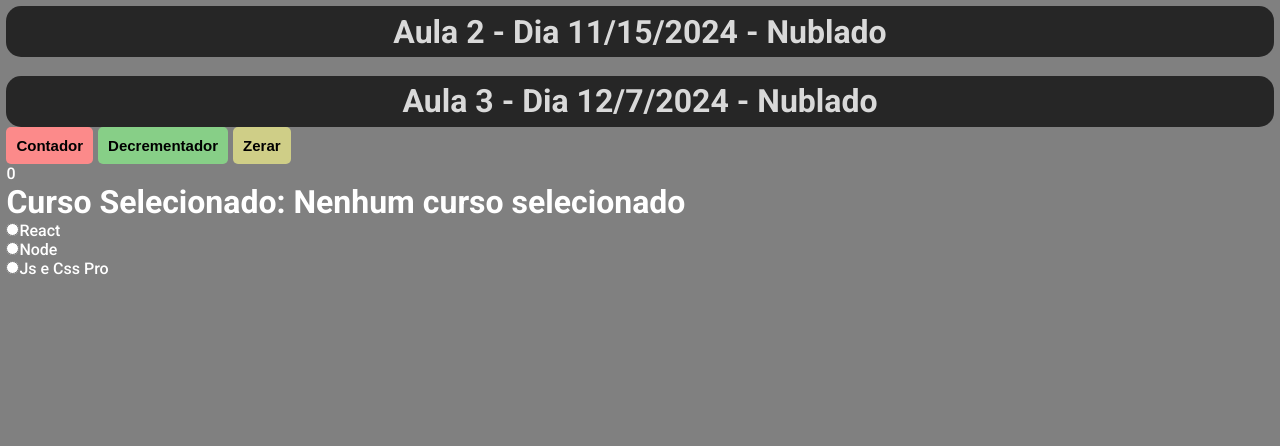
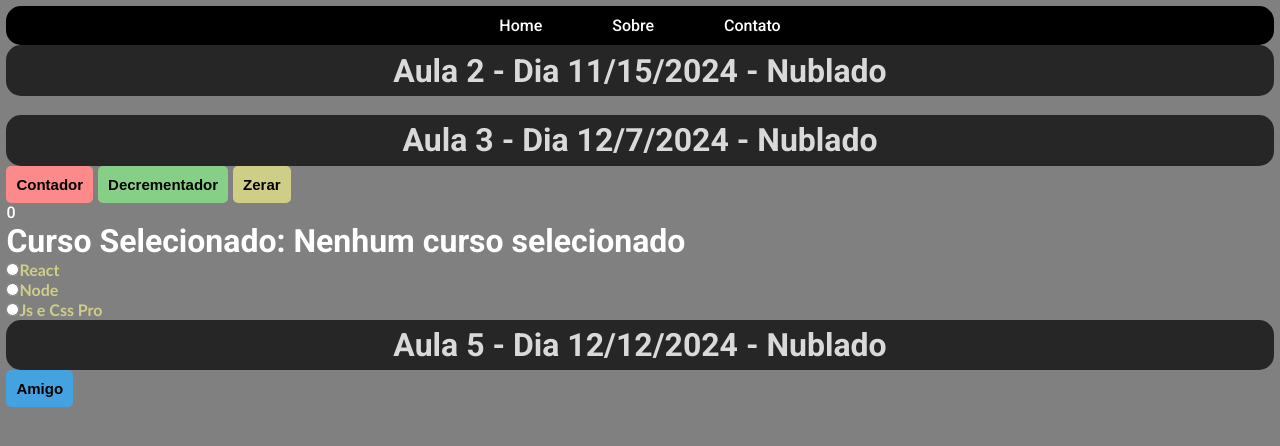
Before and after one commit to wagnerworst/ReactJS, a React (Vite) app in the folder app-react/: page / in a window 1280 px wide. Shown: the top 446 px of the page. Built offline with nearby package versions, Linux system fonts and the light colour scheme.

Commit message:
implementa Nav e Scss

```diff
--- a/app-react/package.json
+++ b/app-react/package.json
@@ -12,12 +12,14 @@
   "dependencies": {
     "react": "^18.3.1",
     "react-dom": "^18.3.1",
-    "sass": "^1.80.6"
+    "sass": "^1.80.6",
+    "styled-components": "^6.1.13"
   },
   "devDependencies": {
     "@eslint/js": "^9.13.0",
     "@types/react": "^18.3.12",
     "@types/react-dom": "^18.3.1",
+    "@types/styled-components": "^5.1.34",
     "@vitejs/plugin-react": "^4.3.3",
     "eslint": "^9.13.0",
     "eslint-plugin-react-hooks": "^5.0.0",
--- a/app-react/src/App.tsx
+++ b/app-react/src/App.tsx
@@ -1,8 +1,9 @@
 import { useEffect ,useState } from 'react';
 import './App.css';
 import Header from './Components/Header';
-import Botao from './Components/Botao';
 import SelecionaCurso from './Components/SelecionaCurso';
+import BotaoCustom from './Components/Botao/botao.styled';
+import MenuCustom from './Components/Menu/menu.styled';
 
 const App = () => {
   //Variavel "dinâmcia"
@@ -20,6 +21,7 @@ const App = () => {
 
   return (
     <>
+      <MenuCustom/>
       <Header
         texto="Aula"
         aula={2}
@@ -36,23 +38,36 @@ const App = () => {
       >
         Nublado
       </Header>
-      <Botao
+      <BotaoCustom
         texto='Contador'
         severidade='perigo'
         onClick={()=> {setNumero(numero + 1)}}
       />
-        <Botao
+        <BotaoCustom
         texto='Decrementador'
         severidade='sucesso'
         onClick={()=> {setNumero(numero - 1)}}
       />
-      <Botao
+      <BotaoCustom
         texto='Zerar'
         severidade='alerta'
         onClick={()=> {setNumero(0)}}
       />
       <p>{numero}</p>
       <SelecionaCurso/>
+
+      <Header
+        texto="Aula"
+        aula={5}
+        data={new Date(2024,11,12)}
+      >
+        Nublado
+      </Header>
+      <BotaoCustom
+        texto='Amigo'
+        severidade='amigo'
+        onClick={()=> {setNumero(numero + 1)}}
+      />
     </>
   )
 }
--- a/app-react/src/Components/Botao/index.scss
+++ b/app-react/src/Components/Botao/botao.styled.ts
@@ -1,4 +1,7 @@
-button{
+import styled from "styled-components";
+import Botao from ".";
+
+const BotaoCustom = styled(Botao)`
   padding: 10px;
   border-radius: 5px;
   border: none;
@@ -17,4 +20,10 @@ button{
   &.alerta{
     background-color: rgb(207, 206, 135);
   }
-}
+
+  &.amigo{
+    background-color: rgb(68, 162, 224);
+  }
+`;
+
+export default BotaoCustom;
--- a/app-react/src/Components/Botao/index.tsx
+++ b/app-react/src/Components/Botao/index.tsx
@@ -1,22 +1,23 @@
 import React from 'react';
-import './index.scss'
 
 enum severidadeEnum{
   perigo,
   sucesso,
   alerta,
+  amigo
 }
 
 interface BotaoProps{
   texto: string,
   severidade: keyof typeof severidadeEnum,
   onClick?: React.MouseEventHandler<HTMLButtonElement>,
+  className?: string
 }
 
-const Botao = ({texto, severidade, onClick}: BotaoProps) => {
+const Botao = ({className, texto, severidade, onClick}: BotaoProps) => {
   return(
     <>
-      <button className={severidade} onClick={onClick}>{texto}</button>
+      <button className={`${className} ${severidade}`} onClick={onClick}>{texto}</button>
     </>
   )
 }
--- /dev/null
+++ b/app-react/src/Components/Menu/index.tsx
@@ -0,0 +1,19 @@
+interface MenuProps{
+  className?: string
+}
+
+const Menu = ( {className}: MenuProps ) => {
+  return(
+    <>
+    <nav className={`${className}`}>
+      <ul >
+          <li><a href="">Home</a></li>
+          <li><a href="">Sobre</a></li>
+          <li><a href="">Contato</a></li>
+        </ul>
+    </nav>
+    </>
+  )
+}
+
+export default Menu
--- /dev/null
+++ b/app-react/src/Components/Menu/menu.styled.ts
@@ -0,0 +1,40 @@
+import Menu from ".";
+import styled from "styled-components";
+
+const MenuCustom = styled(Menu)`
+/* Estilo para a lista */
+ul {
+  list-style: none; /* Remove os marcadores */
+  padding: 0;
+  margin: 0;
+  background-color: #000; /* Fundo preto */
+  display: flex; /* Para os itens ficarem em linha */
+  justify-content: center; /* Centraliza os itens horizontalmente */
+  border-radius: 15px;
+}
+
+/* Estilo para os itens da lista */
+ul li {
+  margin: 0 15px; /* Espaçamento entre os itens */
+}
+
+/* Estilo para os links */
+ul li a {
+  text-decoration: none; /* Remove o sublinhado */
+  color: #fff; /* Cor do texto branca */
+  font-size: 16px; /* Tamanho da fonte */
+  font-weight: 500; /* Peso da fonte */
+  padding: 10px 20px; /* Espaçamento interno */
+  display: block; /* Para tornar o link um bloco e facilitar o clique */
+  transition: all 0.3s ease; /* Transição suave para efeitos */
+}
+
+/* Efeito de hover */
+ul li a:hover {
+  background-color: #444; /* Fundo ao passar o mouse */
+  color: black; /* Cor do texto ao passar o mouse */
+  border-radius: 5px; /* Bordas arredondadas */
+}
+`;
+
+export default MenuCustom;
--- /dev/null
+++ b/app-react/src/Components/SelecionaCurso/SelecionaCurso.styled.ts
@@ -0,0 +1,9 @@
+import styled from "styled-components";
+
+const StyledLabel = styled.label`
+  font-family: "Trebuchet MS";
+  font-weight: bold;
+  color: rgb(207, 206, 135)
+`;
+
+export default StyledLabel
--- a/app-react/src/Components/SelecionaCurso/index.tsx
+++ b/app-react/src/Components/SelecionaCurso/index.tsx
@@ -1,3 +1,4 @@
+import StyledLabel from "./SelecionaCurso.styled";
 import { ChangeEvent, useState, Fragment } from "react";
 
 
@@ -13,8 +14,8 @@ const SelecionaCurso = () => {
   const opcaoCurso = (item: string, index: number) => {
     return(
       <Fragment key={index}>
-            <input type="radio" id={item} value={item} onChange={alteraCurso}/>
-            <label htmlFor="React">{item}</label>
+            <input type="radio" name="Cursos" value={item} onChange={alteraCurso}/>
+            <StyledLabel htmlFor={item}>{item}</StyledLabel>
             <br />
       </Fragment>
     )
```
Also changed, not shown: 1 other file (tests, documents, lock files or other folders).
